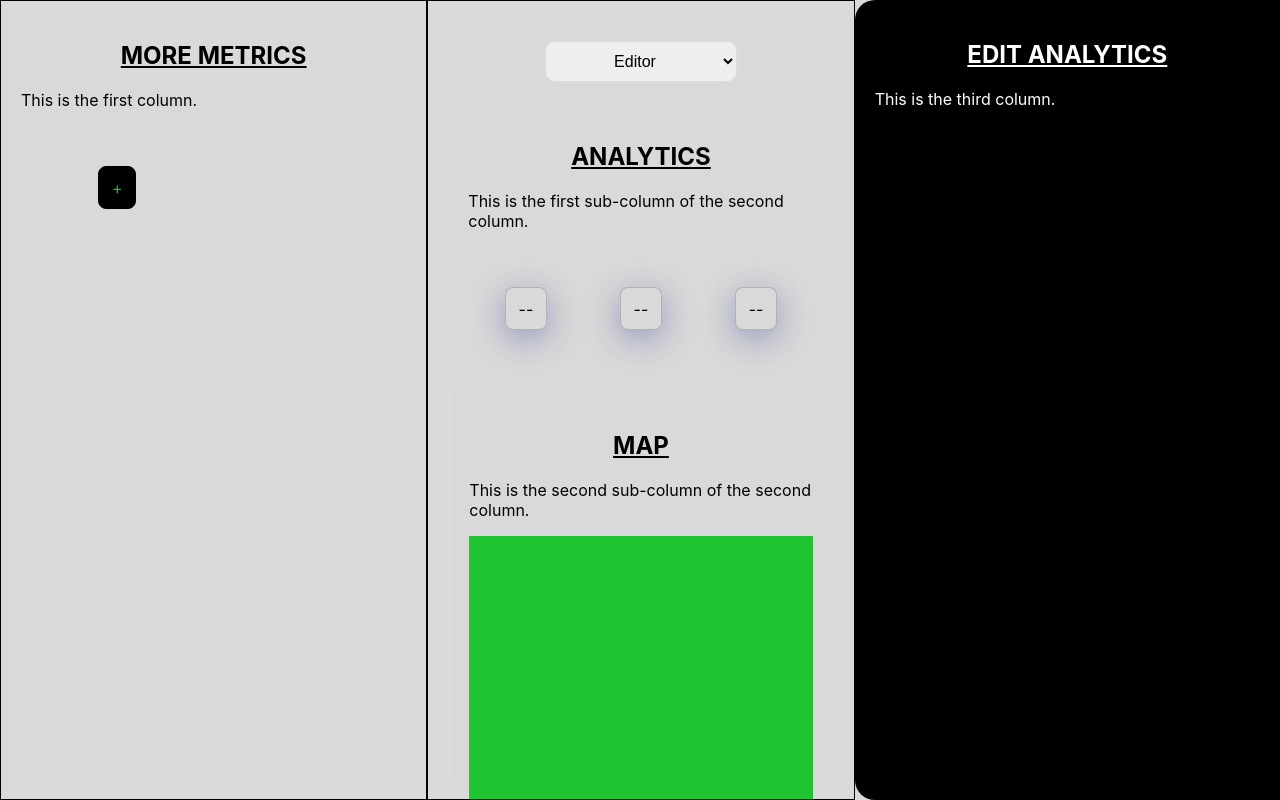
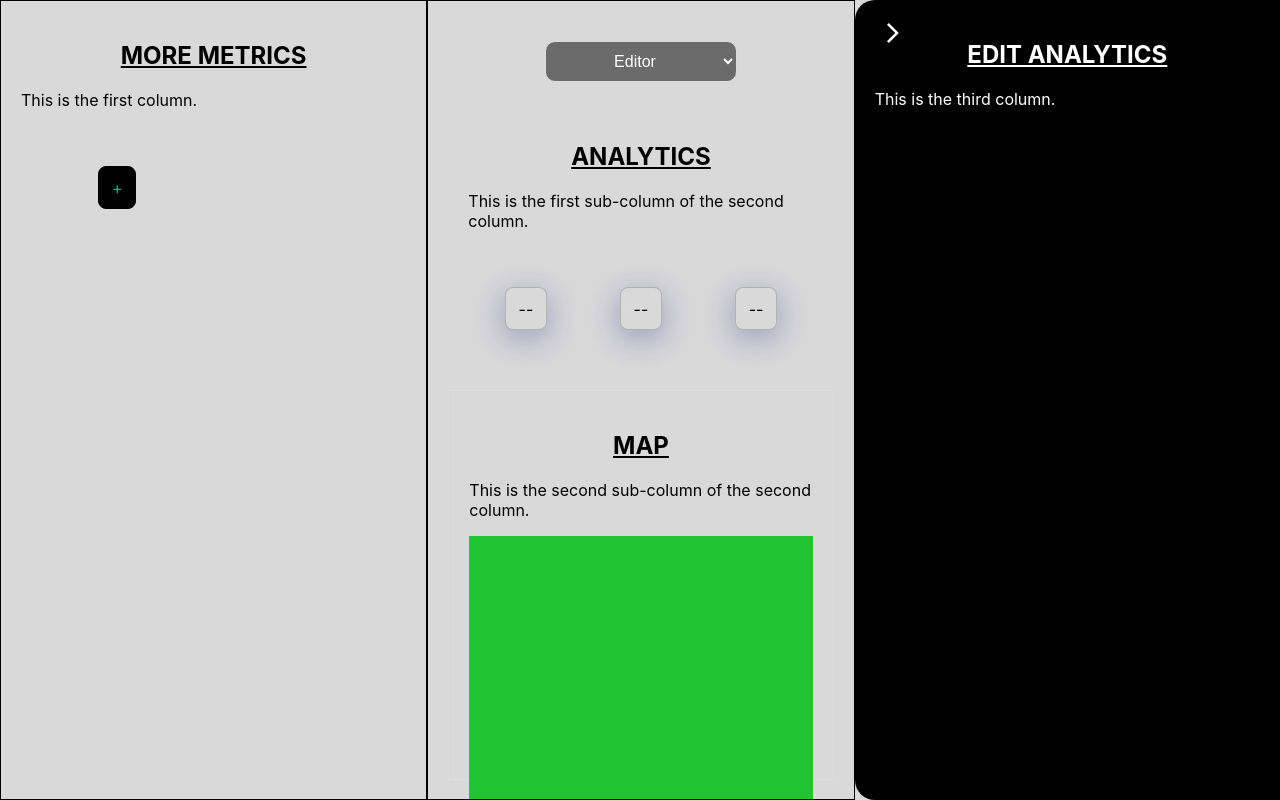
Before and after one commit to D-Haran/robotics-website, a Next.js app in the folder Documents/Markham Robotics/robotics-website/: page / in a window 1280 px wide. Built offline with nearby package versions, Linux system fonts and the light colour scheme.

Commit message:
removed dark mode back button issue

```diff
--- a/Documents/Markham Robotics/robotics-website/pages/index.js
+++ b/Documents/Markham Robotics/robotics-website/pages/index.js
@@ -99,13 +99,12 @@ export default function Home() {
             </div>
           </div>
         </div>
-        <AnimatePresence>
         {
           role == "editor" &&
           <Fragment>
             {
               collapsible == false &&
-              <motion.div className={styles.column3} animate={{x: 0}} initial={{x:"50%"}} exit={{x:"100%"}}>
+              <motion.div className={styles.column3} animate={{x: 0}} initial={{x:"50%"}}>
               <motion.button onClick={() => {setCollapsible(!collapsible)}} className={styles.collapse}  animate={{scale: 1}}
               initial={{scale:0}}>
               <span class="material-symbols-outlined">
@@ -113,8 +112,7 @@ export default function Home() {
               </span>
                 </motion.button>
 
-
-                    <div>
+                  <Fragment>
                     <h2 className={styles.titles}><u>EDIT ANALYTICS</u></h2>
                       <p>This is the third column.</p>
                       <ul className={styles.table}>
@@ -131,14 +129,14 @@ export default function Home() {
                         )
                       })}
                       </ul>
+                  </Fragment>
 
-                  </div>
+
 
             </motion.div>}
           </Fragment>
 
         }
-        </AnimatePresence>
 
       </main>
     </div>
--- a/Documents/Markham Robotics/robotics-website/styles/globals.css
+++ b/Documents/Markham Robotics/robotics-website/styles/globals.css
@@ -15,19 +15,30 @@ a {
   box-sizing: border-box;
 }
 
-@media (prefers-color-scheme: dark) {
   html {
     color-scheme: dark;
+    box-sizing: border-box;
   }
   body {
     color: white;
-    background: black;
+    background: #D9D9D9;
   }
-}
 
 html::-webkit-scrollbar {
   display: none;               /* width of the entire scrollbar */
+  -webkit-overflow-scrolling: auto;
+  -webkit-appearance: none;
+    width: 0;
+    height: 0;
+    scrollbar-width: none;
+  -ms-overflow-style: -ms-autohiding-scrollbar;
 }
 body::-webkit-scrollbar {
   display: none;               /* width of the entire scrollbar */
+  -webkit-overflow-scrolling: auto;
+  -webkit-appearance: none;
+    width: 0;
+    height: 0;
+    scrollbar-width: none;
+  -ms-overflow-style: -ms-autohiding-scrollbar;
 }
```
Also changed, not shown: 1 other file (tests, documents, lock files or other folders). Lines whose indentation alone changed are shown as unchanged.
